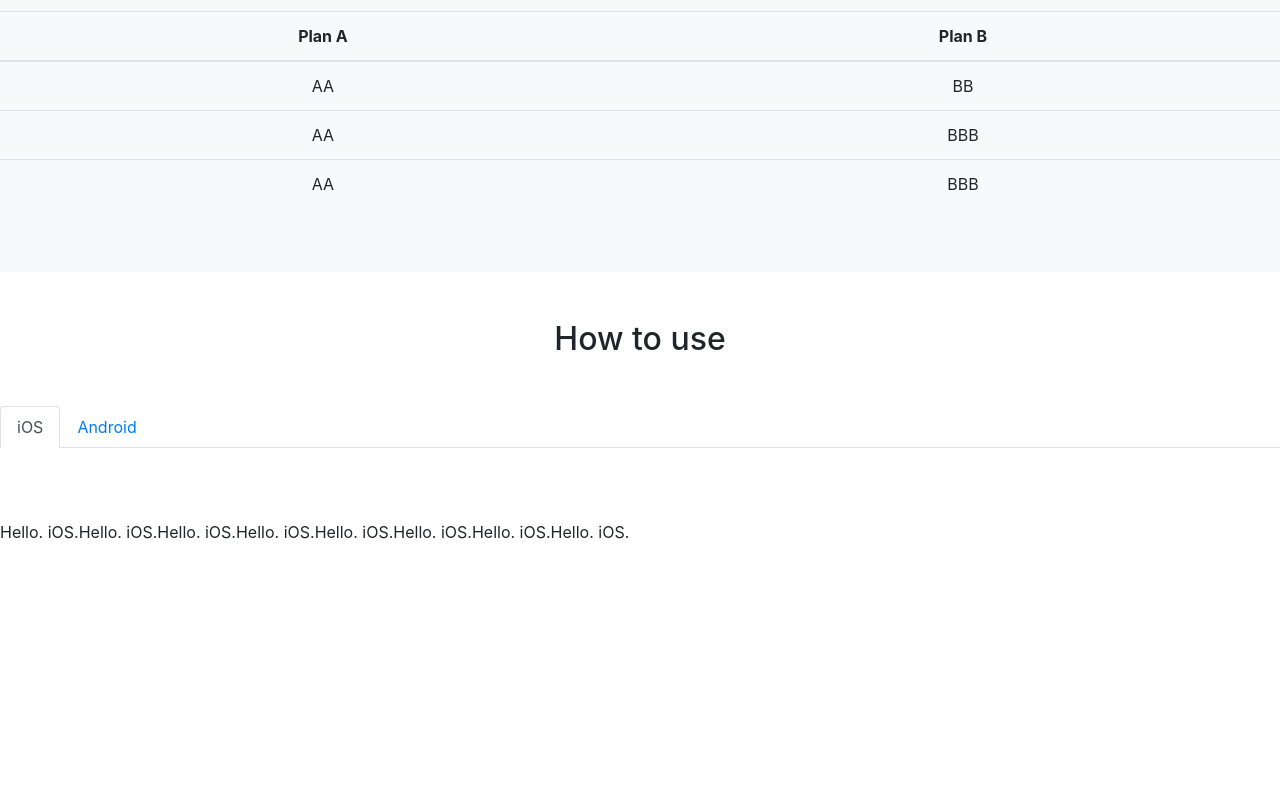
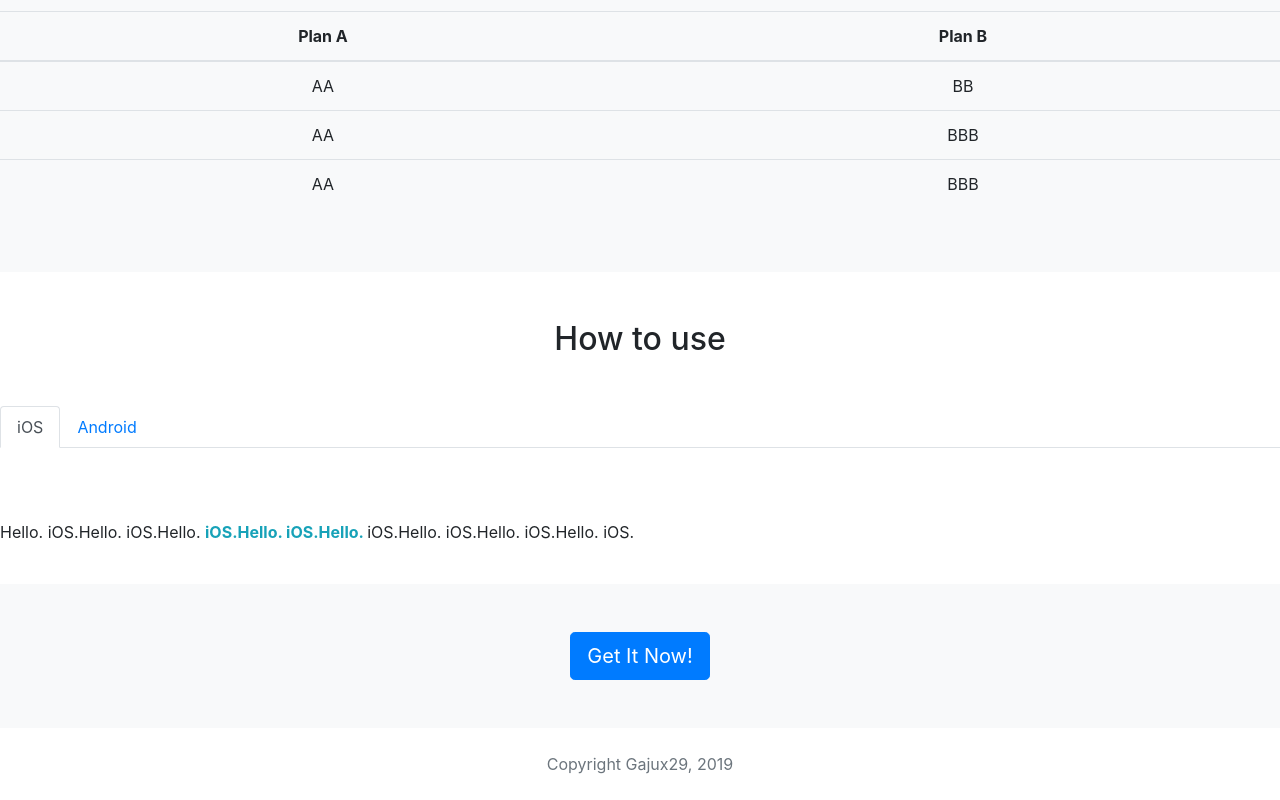
Before and after one commit to Gajux29/bootstrap_training, a plain HTML site: page index.html in a window 1280 px wide. Shown: the part 1203-2003 px from the top of the page. Before the commit the page ends 1787 px from the top, so only its background shows below. Drawn offline with nearby package versions, Linux system fonts and the light colour scheme.

Commit message:
update page(add tooltip)

```diff
--- a/index.html
+++ b/index.html
@@ -73,7 +73,7 @@
 
     <div class="tab-content py-4">
       <div id="ios" class="tab-pane active">
-        <p>Hello. iOS.Hello. iOS.Hello. iOS.Hello. iOS.Hello. iOS.Hello. iOS.Hello. iOS.Hello. iOS.</p>
+        <p>Hello. iOS.Hello. iOS.Hello. <span class="font-weight-bold text-info" data-toggle="tooltip" title="This is awesome." data-placement="bottom">iOS.Hello. iOS.Hello. </span>iOS.Hello. iOS.Hello. iOS.Hello. iOS.</p>
       </div>
       <div id="android" class="tab-pane">
         <p>Hello. Android.Hello. Android.Hello. Android.Hello. Android.Hello. Android.Hello. Android.Hello. Android.Hello. Android.</p>
@@ -81,10 +81,13 @@
 
     </div>
 
+    <section class="bg-light py-5 text-center">
+      <a href="" class="btn btn-primary btn-lg">Get It Now!</a>
+    </section>
 
     </main>
-    <footer>
-
+    <footer class="py-4 text-muted text-center">
+      Copyright Gajux29, 2019
     </footer>
 
 
@@ -93,5 +96,12 @@
     <script src="https://code.jquery.com/jquery-3.3.1.slim.min.js" integrity="sha384-q8i/X+965DzO0rT7abK41JStQIAqVgRVzpbzo5smXKp4YfRvH+8abtTE1Pi6jizo" crossorigin="anonymous"></script>
     <script src="https://cdnjs.cloudflare.com/ajax/libs/popper.js/1.14.7/umd/popper.min.js" integrity="sha384-UO2eT0CpHqdSJQ6hJty5KVphtPhzWj9WO1clHTMGa3JDZwrnQq4sF86dIHNDz0W1" crossorigin="anonymous"></script>
     <script src="https://stackpath.bootstrapcdn.com/bootstrap/4.3.1/js/bootstrap.min.js" integrity="sha384-JjSmVgyd0p3pXB1rRibZUAYoIIy6OrQ6VrjIEaFf/nJGzIxFDsf4x0xIM+B07jRM" crossorigin="anonymous"></script>
+
+    <script>
+      $(function() {
+        'use strict';
+        $('[data-toggle="tooltip"]').tooltip();
+      });
+    </script>
   </body>
 </html>
```
